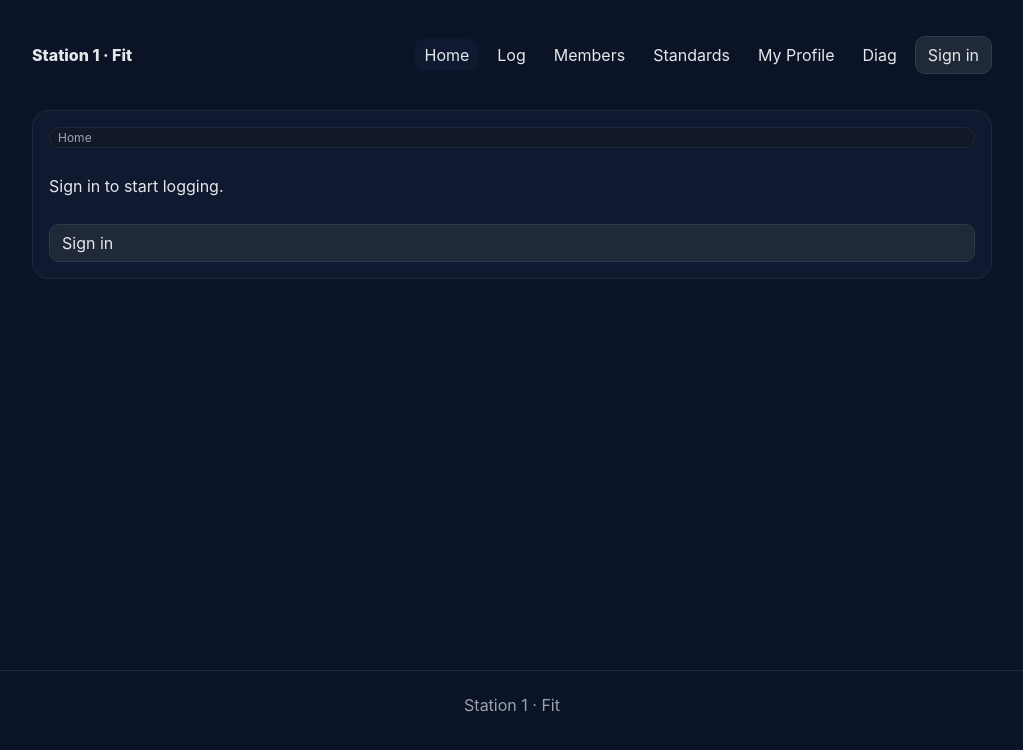
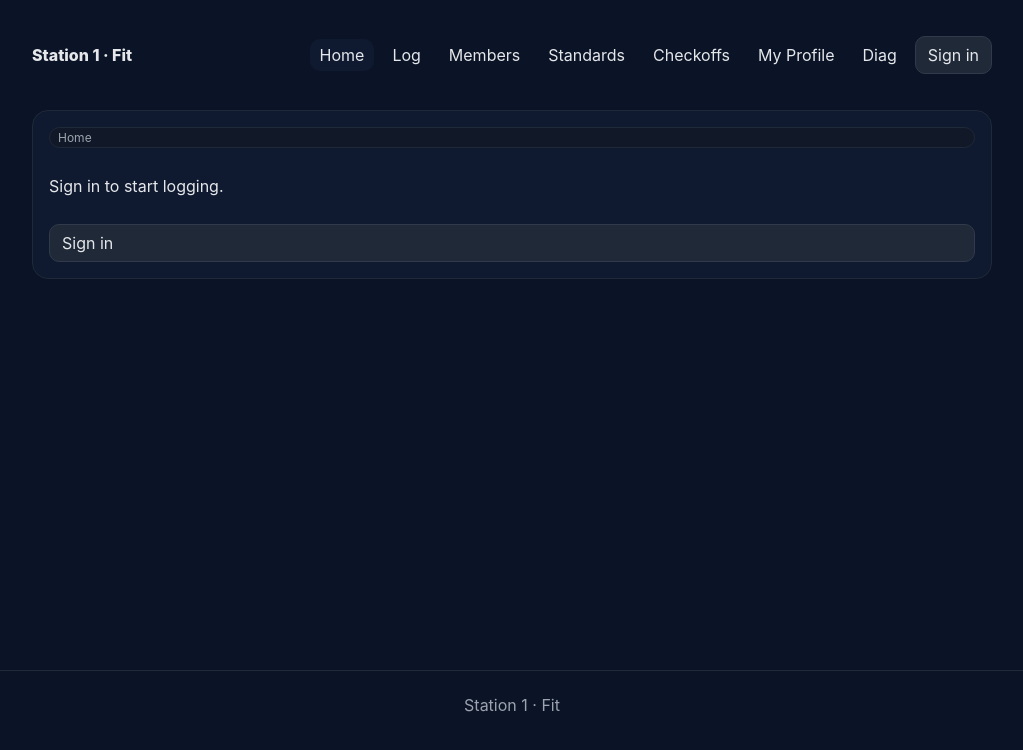
Before and after one commit to mattrauschenbach-cloud/garfieldfit25, a React (Vite) app: page / in a window 1280 px wide. Shown: the top 750 px of the page, without its empty margins (128-1151 px from the left). Built offline with nearby package versions, Linux system fonts and the light colour scheme; no server answers.

Commit message:
Update NavBar.jsx

```diff
--- a/src/components/NavBar.jsx
+++ b/src/components/NavBar.jsx
@@ -14,6 +14,7 @@ export default function NavBar(){
         <NavLink to="/log" className={link}>Log</NavLink>
         <NavLink to="/members" className={link}>Members</NavLink>
         <NavLink to="/standards" className={link}>Standards</NavLink>
+        <NavLink to="/checkoffs" className={link}>Checkoffs</NavLink>
         <NavLink to="/me" className={link}>My Profile</NavLink>
         <NavLink to="/diag" className={link}>Diag</NavLink>
 
```
